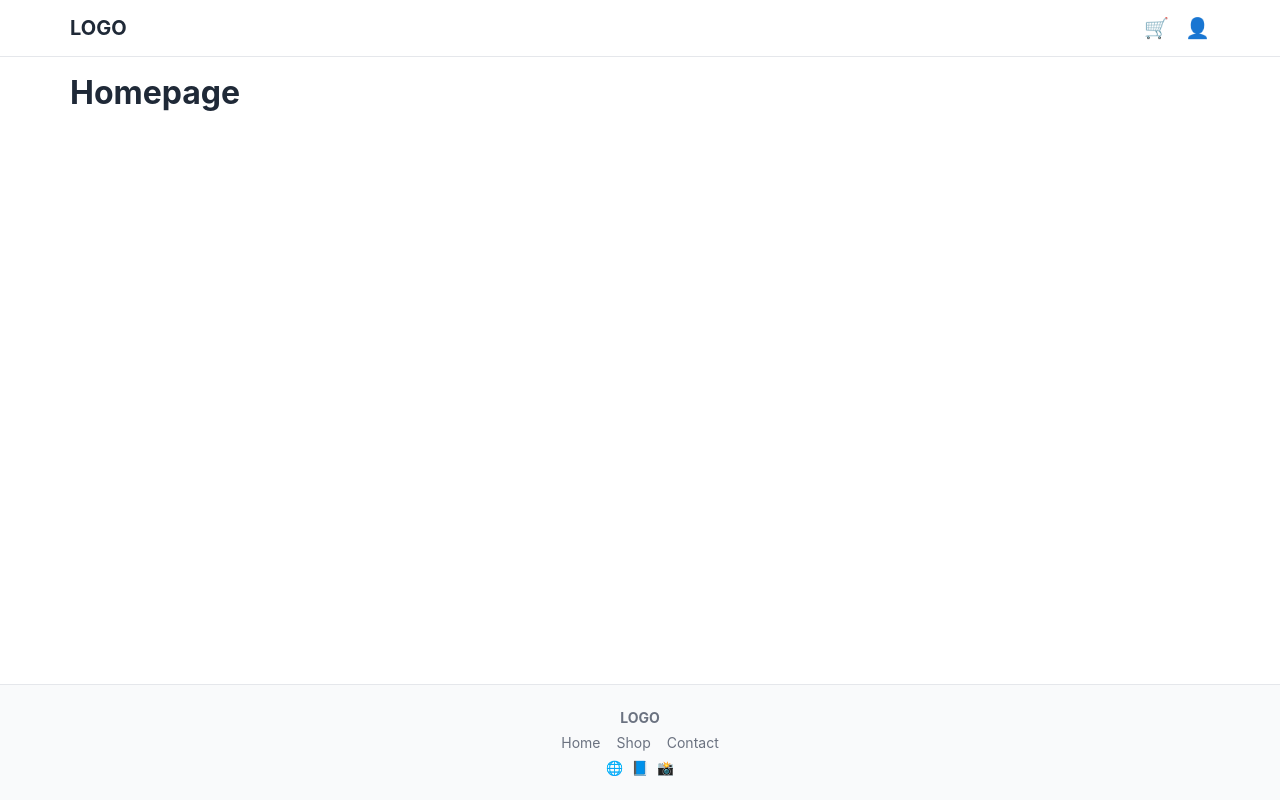
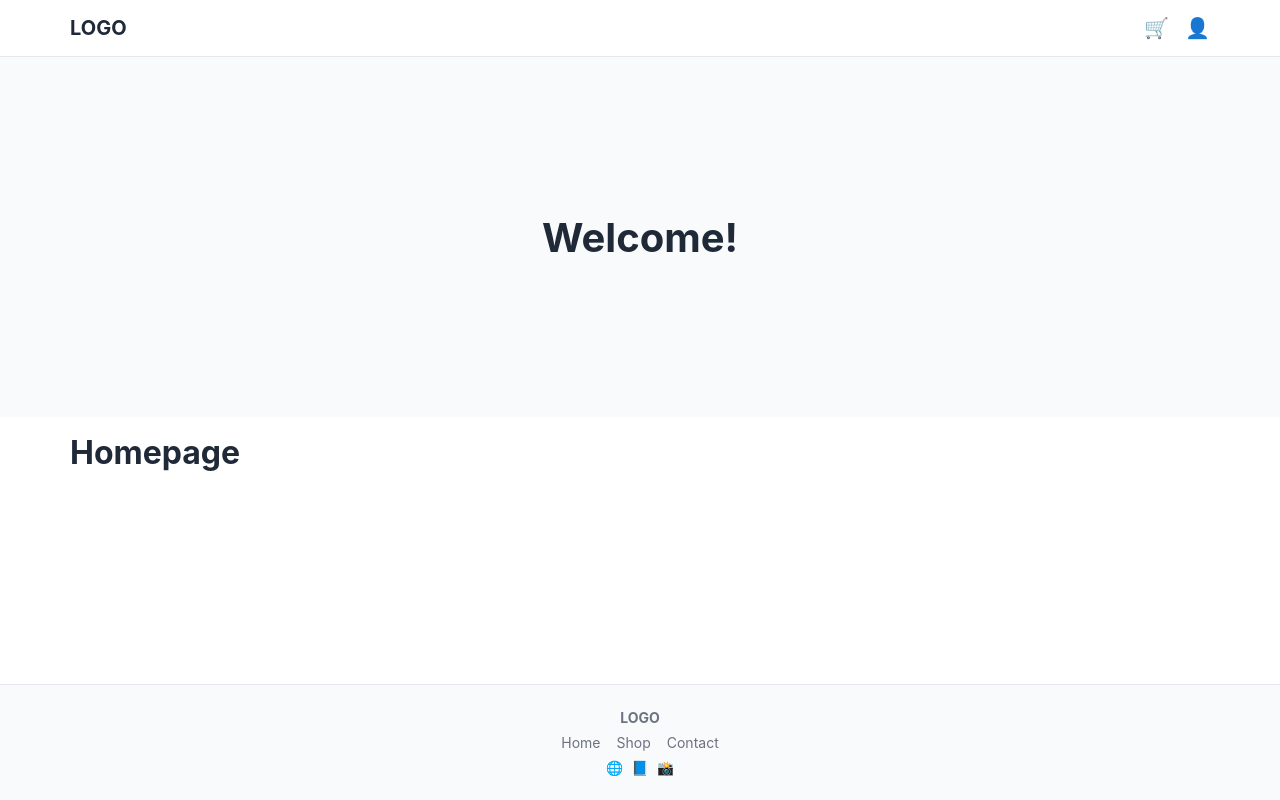
Before and after one commit to IgnacioFleming/react-mentoring-ecommerce-ifleming, a React (Vite) app: page / in a window 1280 px wide. Built offline with nearby package versions, Linux system fonts and the light colour scheme.

Commit message:
feat: add Hero Banner to Homepage

```diff
--- /dev/null
+++ b/src/features/homepage/components/HeroBanner/HeroBanner.module.scss
@@ -0,0 +1,18 @@
+@use '../../../../styles/variables' as *;
+
+.heroBanner {
+  background-color: $color-gray-100;
+  height: 360px;
+
+  &__container {
+    height: 100%;
+    text-align: center;
+    display: flex;
+    flex-direction: column;
+    justify-content: center;
+  }
+
+  &__title {
+    font-size: $heading-h1;
+  }
+}
--- /dev/null
+++ b/src/features/homepage/components/HeroBanner/HeroBanner.tsx
@@ -0,0 +1,11 @@
+import { Container } from '../../../../components/Container';
+
+import styles from './HeroBanner.module.scss';
+
+export const HeroBanner = () => (
+  <div className={styles.heroBanner}>
+    <Container className={styles.heroBanner__container}>
+      <h1 className={styles.heroBanner__title}>Welcome!</h1>
+    </Container>
+  </div>
+);
--- /dev/null
+++ b/src/features/homepage/components/HeroBanner/index.ts
@@ -0,0 +1 @@
+export * from './HeroBanner';
--- a/src/pages/Homepage/Homepage.tsx
+++ b/src/pages/Homepage/Homepage.tsx
@@ -1,7 +1,11 @@
 import { Container } from '../../components/Container';
+import { HeroBanner } from '../../features/homepage/components/HeroBanner';
 
 export const Homepage = () => (
-  <Container>
-    <h1>Homepage</h1>
-  </Container>
+  <>
+    <HeroBanner />
+    <Container>
+      <h1>Homepage</h1>
+    </Container>
+  </>
 );
```
